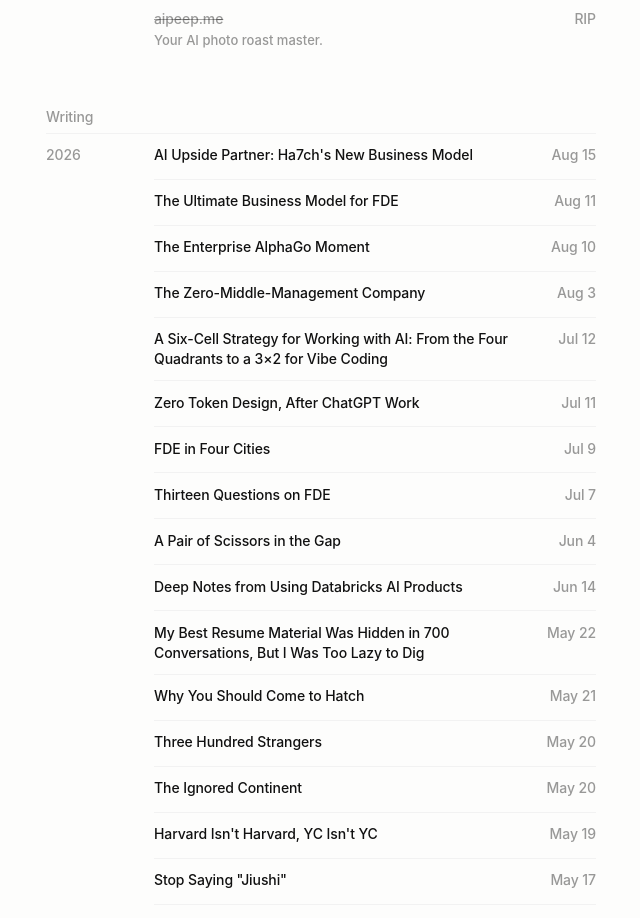
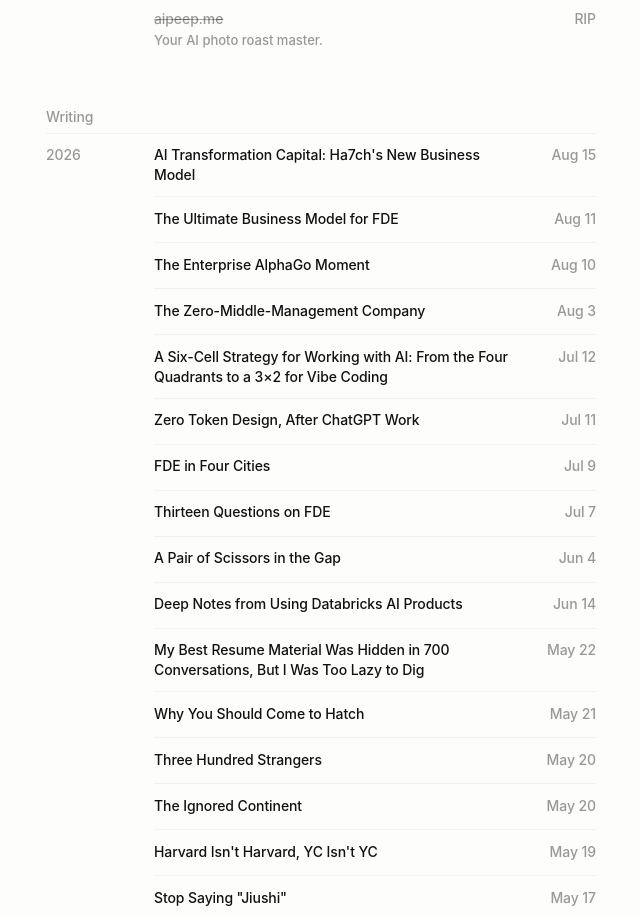
Before and after one commit to HA7CH/ha7ch-home, a Next.js app: page / in a window 1280 px wide. Shown: the part 2160-3078 px from the top of the page, without its empty margins (319-959 px from the left). Built offline with nearby package versions, Linux system fonts and the light colour scheme.

Commit message:
replace AI Upside Partner with AI Transformation Capital

```diff
--- a/src/content/writing/index.ts
+++ b/src/content/writing/index.ts
@@ -1,5 +1,5 @@
 import type { Article } from "./types";
-import aiUpsidePartner from "./ai-upside-partner";
+import aiTransformationCapital from "./ai-transformation-capital";
 import fdeUltimateBusinessModel from "./fde-ultimate-business-model";
 import enterpriseAlphagoMoment from "./enterprise-alphago-moment";
 import zeroMiddleManagement from "./zero-middle-management";
@@ -32,7 +32,7 @@ import fourCitiesFdeReport from "./four-cities-fde-report";
 
 export type { Article };
 
-export const articles: Article[] = [aiUpsidePartner, fdeUltimateBusinessModel, enterpriseAlphagoMoment, zeroMiddleManagement, sixCellAiCollaboration, zeroTokenAfterChatgptWork, fourCitiesFdeReport, thirteenQuestionsOnFde, scissorsInTheGap, databricksAiProductExperience, resumeMaterialFrom700Conversations, whyYouShouldComeToHatch, threeHundredStrangers, theIgnoredContinent, harvardIsNotHarvard, stopSayingJiushi, baseballAndTheBlameGame, claudeCodeForEverything, questionEveryInstinct, theFrogInTheWell, walkOnTwoLegs, ha7chIsAFdeAccelerator, fdeIsTheFuture, codeAgentAndTokenEfficiency, attentionIsAllYouNeed, poetryAndThePlaza, mvpAsResearch, powerballEffect, zeroTokenDesign, soWtfIsHa7ch];
+export const articles: Article[] = [aiTransformationCapital, fdeUltimateBusinessModel, enterpriseAlphagoMoment, zeroMiddleManagement, sixCellAiCollaboration, zeroTokenAfterChatgptWork, fourCitiesFdeReport, thirteenQuestionsOnFde, scissorsInTheGap, databricksAiProductExperience, resumeMaterialFrom700Conversations, whyYouShouldComeToHatch, threeHundredStrangers, theIgnoredContinent, harvardIsNotHarvard, stopSayingJiushi, baseballAndTheBlameGame, claudeCodeForEverything, questionEveryInstinct, theFrogInTheWell, walkOnTwoLegs, ha7chIsAFdeAccelerator, fdeIsTheFuture, codeAgentAndTokenEfficiency, attentionIsAllYouNeed, poetryAndThePlaza, mvpAsResearch, powerballEffect, zeroTokenDesign, soWtfIsHa7ch];
 
 export function getArticle(slug: string): Article | undefined {
   return articles.find((a) => a.slug === slug);
```
